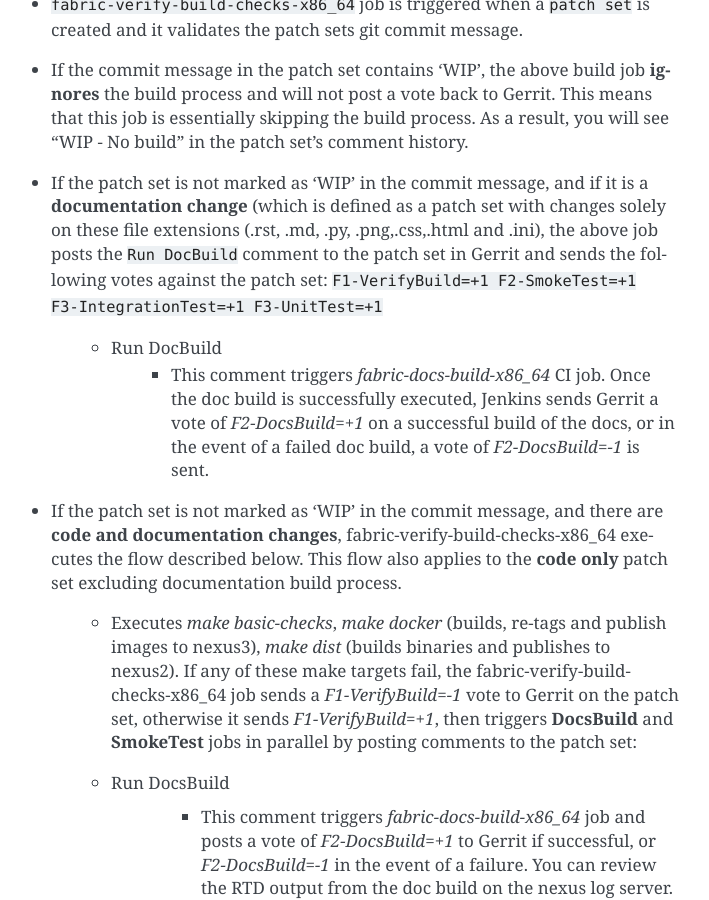
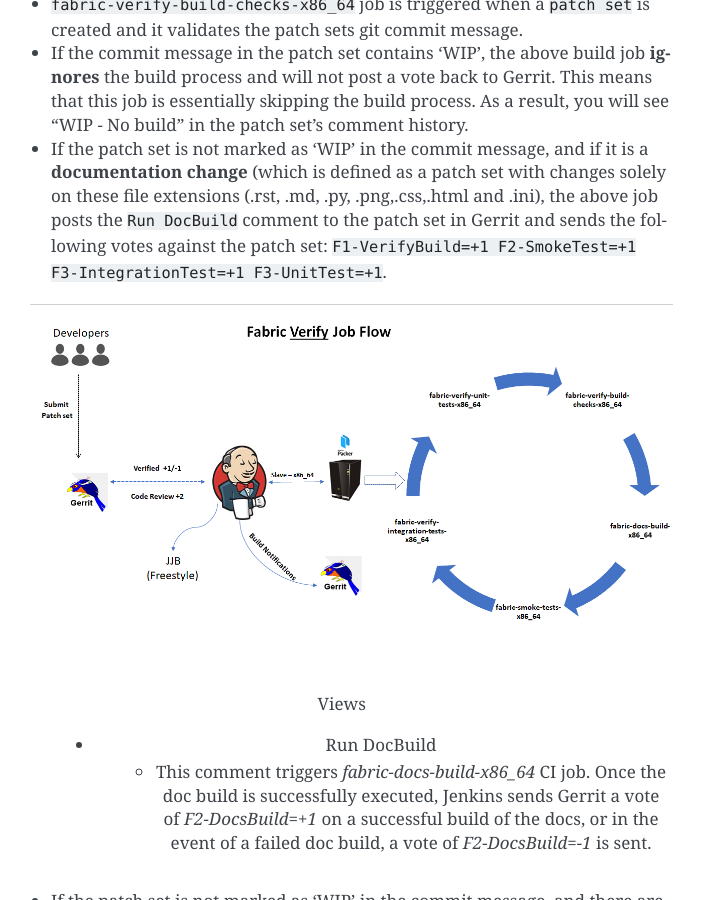
Before and after one commit to hyperledger-archives/ci-management, a Sphinx documentation site: the page built from docs/source/fabric_ci_process.rst, in a window 1280 px wide and 900 px high, scrolled down 1647 px. Shown: the whole window, without its empty margins (399-1108 px from the left). Built offline with Sphinx 7.4.7, drawn with Linux system fonts in a browser that asks for light colours.

Commit message:
FABCI-49 Add Images to fabric CI doc.
Add fabric verify and merge build flow diagrams
in the fabric ci process doc's to show the
build process in better way.

Change-Id: I12254001419b5cefa34e8bc554ce4dbf6d6844fc
Signed-off-by: vijaypunugubati <vijaypunugubati@gmail.com>

```diff
--- a/docs/source/fabric_ci_process.rst
+++ b/docs/source/fabric_ci_process.rst
@@ -96,7 +96,12 @@
    extensions (.rst, .md, .py, .png,.css,.html and .ini), the above
    job posts the ``Run DocBuild`` comment to the patch set in Gerrit and
    sends the following votes against the patch set:
-   ``F1-VerifyBuild=+1 F2-SmokeTest=+1 F3-IntegrationTest=+1 F3-UnitTest=+1``
+   ``F1-VerifyBuild=+1 F2-SmokeTest=+1 F3-IntegrationTest=+1 F3-UnitTest=+1``.
+
+.. figure:: ./images/verifyjob.png
+   :alt: Views
+
+   Views
 
      * Run DocBuild
          - This comment triggers `fabric-docs-build-x86_64` CI job. Once
@@ -158,6 +163,11 @@
                  posts `F3-UnitTest=+1` vote against the patch set if
                  successful, otherwise a vote of `F3-UnitTest=-1` is submitted.
 
+.. figure:: ./images/verifybuildprocess.png
+   :alt: Views
+
+   Views
+
 Conditions to merge the patch set
 ^^^^^^^^^^^^^^^^^^^^^^^^^^^^^^^^^^
 
@@ -185,6 +195,11 @@
 Once the patch set is approved by CI and the maintainers, they will merge the
 patch set which triggers the **Merge** jobs mentioned below on the latest Fabric
 commit (note: this process does not use the patch set’s parent commit).
+
+.. figure:: ./images/mergejobflow.png
+   :alt: Views
+
+   Views
 
 **fabric-merge-end-2-end-x86_64:**
 https://jenkins.hyperledger.org/view/fabric/job/fabric-merge-end-2-end-x86_64/
```
Also changed, not shown: docs/source/images/console.png, docs/source/images/mergejobflow.png (added), docs/source/images/verifybuildprocess.png (added), docs/source/images/verifyjob.png (added), docs/source/images/views.png.
